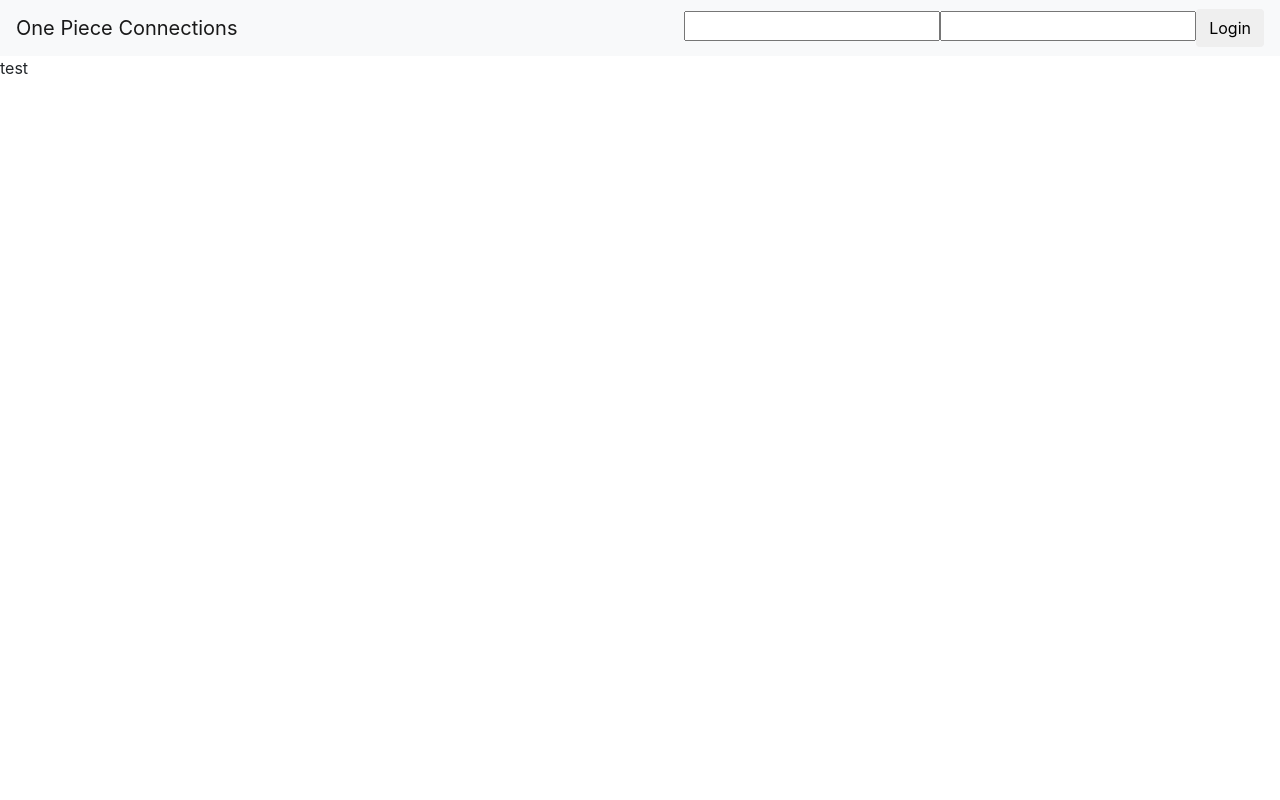
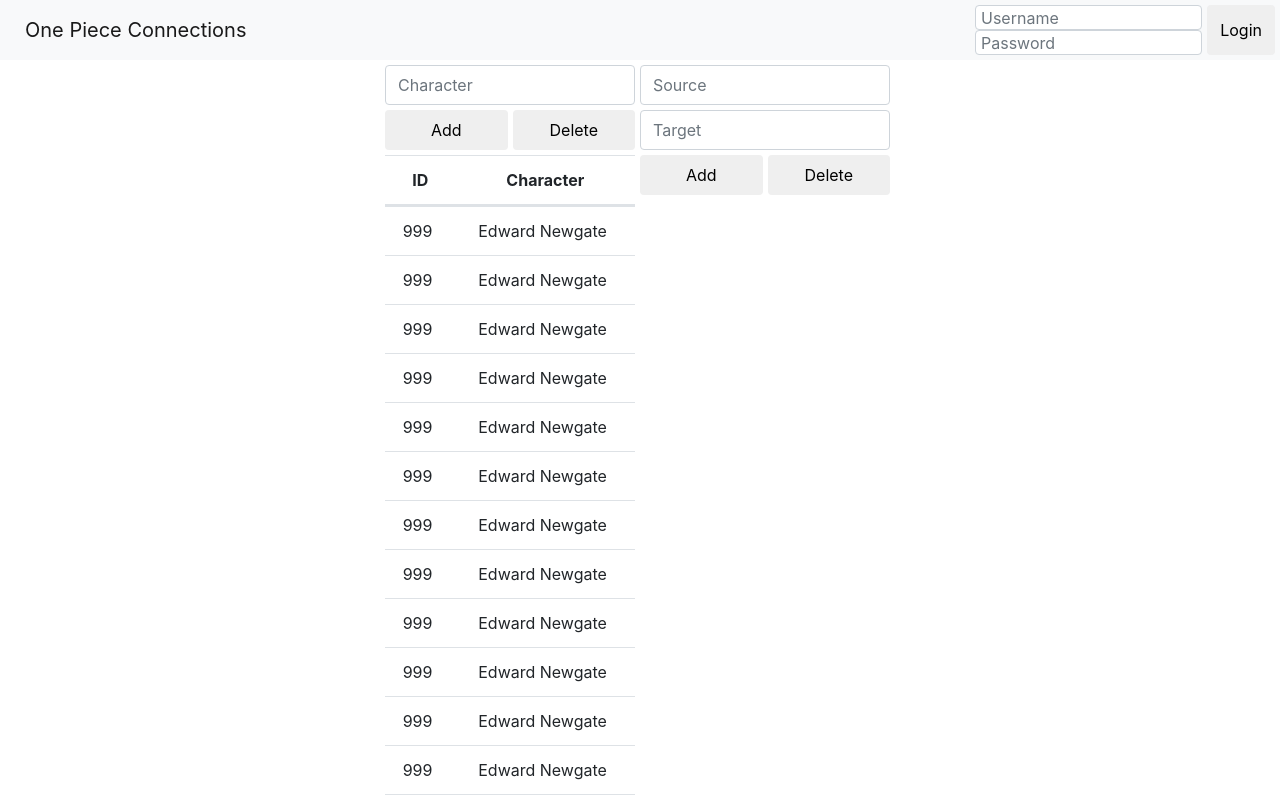
Before and after one commit to ersredna/final-project-react, a React (Vite) app in the folder client/: page / in a window 1280 px wide. Built offline with nearby package versions, Linux system fonts and the light colour scheme.

Commit message:
tidied up front-end and created skeletons for most functions

```diff
--- /dev/null
+++ b/client/src/App.css
@@ -0,0 +1,54 @@
+.content-div {
+    padding: 5px;
+    margin: 0 auto 0 auto;
+    display: flex;
+    justify-content: center;
+}
+
+.character-div {
+    width: 250px;
+    height: calc(100vh - 70px);
+    margin: 0 5px 0 0;
+}
+
+.character-form-div {
+    margin: 0 0 5px 0;
+}
+
+.character-table {
+    width: 100%;
+}
+
+.character-table * {
+    text-align: center;
+}
+
+.table-head {
+    height: 51px;
+    border-bottom: 0px;
+    margin-bottom: 0;
+}
+
+.table-wrapper-scroll-y {
+    height: calc(100% - 141px);
+    margin: 0;
+    overflow-y: auto;
+}
+
+.character-input {
+    height: 40px;
+    width: 100%;
+    margin: 0 0 5px 0;
+}
+
+.character-btn-wrapper {
+    display: flex;
+    justify-content: space-between;
+}
+
+.character-btn {
+    height: 40px;
+    width: calc(50% - 2.5px);
+    margin: 0 0 0 0;
+    text-align: center;
+}
--- a/client/src/App.jsx
+++ b/client/src/App.jsx
@@ -1,6 +1,11 @@
 import React, { setState } from 'react'
-import { NavBar } from './Components/NavBar'
-import { TestComponent } from './Components/TestComponent'
+import NavBar from './Components/NavBar'
+import CharacterList from './Components/CharacterList'
+import CharacterAddForm from './Components/CharacterAddForm'
+import CharacterConnectionAddForm from './Components/CharacterConnectionAddForm'
+
+
+import './App.css'
 
 export default class App extends React.Component {
   constructor(props) {
@@ -8,8 +13,6 @@ export default class App extends React.Component {
 
     this.state = {
       user: '',
-
-
     }
   }
 
@@ -17,17 +20,34 @@ export default class App extends React.Component {
     return
   }
 
+  addCharacter() {
+    return
+  }
+
+  deleteCharacter() {
+    return
+  }
+
+  addConnection() {
+    return
+  }
+
+  deleteConnection() {
+    return
+  }
+
   render() {
     return (
       <>
         <NavBar user={this.state.user} loginSubmit={this.state.loginSubmit} />
-        <div>
-          <TestComponent />
-          {/* <CharacterList />
-          <CharacterAddForm />
-          <CharacterDeleteForm />
-          <CharacterConnectionAddForm />
-          <CharacterConnectionDeleteForm /> */}
+        <div className="content-div">
+          <div className="character-div">
+            <CharacterAddForm />
+            <CharacterList />
+          </div>
+          <div className="character-div">
+            <CharacterConnectionAddForm />
+          </div>
         </div>
       </>
     );
--- a/client/src/Components/CharacterAddForm.jsx
+++ b/client/src/Components/CharacterAddForm.jsx
@@ -1,5 +1,11 @@
-export function CharacterAddForm() {
+export default function CharacterAddForm() {
     return (
-        <div></div>
+        <div className="form-group character-form-div">
+            <input className="form-control character-input" placeholder="Character"></input>
+            <div className="character-btn-wrapper">
+                <button className="btn character-btn">Add</button>
+                <button className="btn character-btn">Delete</button>
+            </div>
+        </div>
     )
 }
--- a/client/src/Components/CharacterConnectionAddForm.jsx
+++ b/client/src/Components/CharacterConnectionAddForm.jsx
@@ -1,5 +1,12 @@
-export function CharacterConnectionAddForm() {
+export default function CharacterConnectionAddForm() {
     return (
-        <div></div>
+        <div className="form-group character-form-div">
+            <input className="form-control character-input" placeholder="Source"></input>
+            <input className="form-control character-input" placeholder="Target"></input>
+            <div className="character-btn-wrapper">
+                <button className="btn character-btn">Add</button>
+                <button className="btn character-btn">Delete</button>
+            </div>
+        </div>
     )
 }
--- a/client/src/Components/CharacterConnectionDeleteForm.jsx
+++ /dev/null
@@ -1,5 +0,0 @@
-export function CharacterConnectionDeleteForm() {
-    return (
-        <div></div>
-    )
-}
--- a/client/src/Components/CharacterDeleteForm.jsx
+++ /dev/null
@@ -1,5 +0,0 @@
-export function CharacterDeleteForm() {
-    return (
-        <div></div>
-    )
-}
--- a/client/src/Components/CharacterList.jsx
+++ b/client/src/Components/CharacterList.jsx
@@ -1,5 +1,176 @@
-export function CharacterList() {
+export default function CharacterList() {
     return (
-        <div></div>
+        <>
+            <table className="table character-table table-head">
+                <thead>
+                    <tr>
+                        <th>ID</th>
+                        <th>Character</th>
+                    </tr>
+                </thead>
+            </table>
+            <div className="table-wrapper-scroll-y">
+                <table className="table character-table">
+                    <tbody>
+                        <tr>
+                            <td>999</td>
+                            <td>Edward Newgate</td>
+                        </tr>
+                        <tr>
+                            <td>999</td>
+                            <td>Edward Newgate</td>
+                        </tr>
+                        <tr>
+                            <td>999</td>
+                            <td>Edward Newgate</td>
+                        </tr>
+                        <tr>
+                            <td>999</td>
+                            <td>Edward Newgate</td>
+                        </tr>
+                        <tr>
+                            <td>999</td>
+                            <td>Edward Newgate</td>
+                        </tr>
+                        <tr>
+                            <td>999</td>
+                            <td>Edward Newgate</td>
+                        </tr>
+                        <tr>
+                            <td>999</td>
+                            <td>Edward Newgate</td>
+                        </tr>
+                        <tr>
+                            <td>999</td>
+                            <td>Edward Newgate</td>
+                        </tr>
+                        <tr>
+                            <td>999</td>
+                            <td>Edward Newgate</td>
+                        </tr>
+                        <tr>
+                            <td>999</td>
+                            <td>Edward Newgate</td>
+                        </tr>
+                        <tr>
+                            <td>999</td>
+                            <td>Edward Newgate</td>
+                        </tr>
+                        <tr>
+                            <td>999</td>
+                            <td>Edward Newgate</td>
+                        </tr>
+                        <tr>
+                            <td>999</td>
+                            <td>Edward Newgate</td>
+                        </tr>
+                        <tr>
+                            <td>999</td>
+                            <td>Edward Newgate</td>
+                        </tr>
+                        <tr>
+                            <td>999</td>
+                            <td>Edward Newgate</td>
+                        </tr>
+                        <tr>
+                            <td>999</td>
+                            <td>Edward Newgate</td>
+                        </tr>
+                        <tr>
+                            <td>999</td>
+                            <td>Edward Newgate</td>
+                        </tr>
+                        <tr>
+                            <td>999</td>
+                            <td>Edward Newgate</td>
+                        </tr>
+                        <tr>
+                            <td>999</td>
+                            <td>Edward Newgate</td>
+                        </tr>
+                        <tr>
+                            <td>999</td>
+                            <td>Edward Newgate</td>
+                        </tr>
+                        <tr>
+                            <td>999</td>
+                            <td>Edward Newgate</td>
+                        </tr>
+                        <tr>
+                            <td>999</td>
+                            <td>Edward Newgate</td>
+                        </tr>
+                        <tr>
+                            <td>999</td>
+                            <td>Edward Newgate</td>
+                        </tr>
+                        <tr>
+                            <td>999</td>
+                            <td>Edward Newgate</td>
+                        </tr>
+                        <tr>
+                            <td>999</td>
+                            <td>Edward Newgate</td>
+                        </tr>
+                        <tr>
+                            <td>999</td>
+                            <td>Edward Newgate</td>
+                        </tr>
+                        <tr>
+                            <td>999</td>
+                            <td>Edward Newgate</td>
+                        </tr>
+                        <tr>
+                            <td>999</td>
+                            <td>Edward Newgate</td>
+                        </tr>
+                        <tr>
+                            <td>999</td>
+                            <td>Edward Newgate</td>
+                        </tr>
+                        <tr>
+                            <td>999</td>
+                            <td>Edward Newgate</td>
+                        </tr>
+                        <tr>
+                            <td>999</td>
+                            <td>Edward Newgate</td>
+                        </tr>
+                        <tr>
+                            <td>999</td>
+                            <td>Edward Newgate</td>
+                        </tr>
+                        <tr>
+                            <td>999</td>
+                            <td>Edward Newgate</td>
+                        </tr>
+                        <tr>
+                            <td>999</td>
+                            <td>Edward Newgate</td>
+                        </tr>
+                        <tr>
+                            <td>999</td>
+                            <td>Edward Newgate</td>
+                        </tr>
+                        <tr>
+                            <td>999</td>
+                            <td>Edward Newgate</td>
+                        </tr>
+                        <tr>
+                            <td>999</td>
+                            <td>Edward Newgate</td>
+                        </tr>
+                        <tr>
+                            <td>999</td>
+                            <td>Edward Newgate</td>
+                        </tr>
+                        <tr>
+                            <td>999</td>
+                            <td>Edward Newgate</td>
+                        </tr>
+                    </tbody>
+                </table>
+            </div>
+        </>
     )
 }
--- a/client/src/Components/NavBar.css
+++ b/client/src/Components/NavBar.css
@@ -1,8 +1,54 @@
-.login-logout {
-    display: inline-block;
-    margin-left: auto;
+.navbar {
+    height: 60px;
+    padding: 5px 5px 5px 5px;
+    display: flex;
+    flex-direction: row;
+    justify-content: space-between;
+    flex-wrap: nowrap;
+}
+
+@media (max-width: 410px) {
+    .navbar {
+        height: 110px;
+        flex-direction: column;
+    }
+}
+
+.navbar-brand {
+    margin-left: 20px;
 }
 
 .logged-msg {
     margin-right: 12px;
 }
+
+.login-form {
+    height: 50px;
+    width: 100%;
+    max-width: 300px;
+    padding: 0;
+    margin: 0 0 0 0;
+    display: flex;
+    flex-direction: row;
+    justify-content: right;
+}
+
+.login-input-wrapper {
+    width: 100%;
+    max-width: 250px;
+    min-width: 90px;
+    margin: 0 5px 0 0;
+    display: flex;
+    flex-direction: column;
+}
+
+.login-input {
+    width: 100%;
+    height: 50%;
+    padding: 0 5px 0 5px;
+    box-sizing: border-box;
+}
+
+.login-btn {
+    margin: 0;
+}
--- a/client/src/Components/NavBar.jsx
+++ b/client/src/Components/NavBar.jsx
@@ -1,6 +1,6 @@
 import './NavBar.css'
 
-export function NavBar({ user, setUser, unameInput }) {
+export default function NavBar({ user, setUser, unameInput }) {
     let userLogged
     let btnMessage = 'Login'
     if (user) {
@@ -21,13 +21,13 @@ export function NavBar({ user, setUser, unameInput }) {
     return (
         <nav className="navbar navbar-expand-lg navbar-light bg-light">
             <a className="navbar-brand" href="#">One Piece Connections</a>
-            <form className="login-logout nav-item" id="login-form" onSubmit={handleSubmit}>
-                {!userLogged && <>
-                    <input className="d-inline-block" id="username" type="text" value={unameInput}></input>
-                    <input className="d-inline-block" id="password" type="password"></input>
-                </>}
+            <form className="login-form nav-item" id="login-form" onSubmit={handleSubmit}>
+                {!userLogged && <div className="login-input-wrapper">
+                    <input className="d-inline-block form-control login-input" id="username" placeholder="Username" type="text" value={unameInput}></input>
+                    <input className="d-inline-block form-control login-input" id="password" placeholder="Password" type="password"></input>
+                </div>}
                 {userLogged}
-                <button className="btn d-inline-block">{btnMessage}</button>
+                <button className="btn d-inline-block login-btn">{btnMessage}</button>
             </form>
         </nav>
     )
--- a/client/src/Components/TestComponent.jsx
+++ /dev/null
@@ -1,7 +0,0 @@
-export function TestComponent() {
-    return (
-        <>
-            <p>test</p>
-        </>
-    )
-}
```
